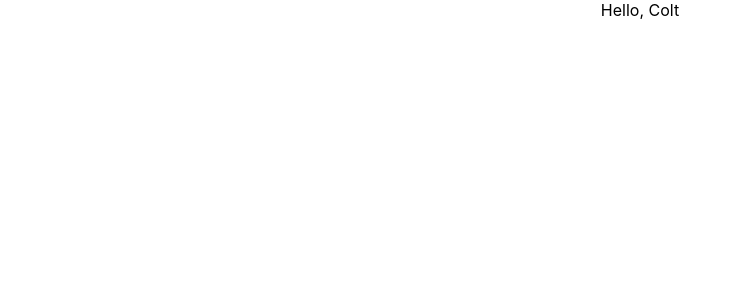
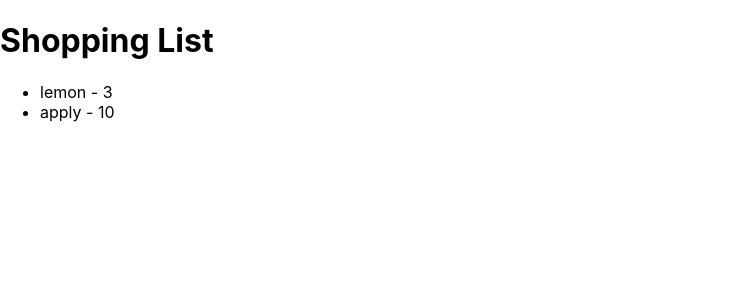
Before and after one commit to na-lin/Learn-Typescript, a React (Create React App) app in the folder shopping-app/: page / in a window 1280 px wide. Shown: the top 300 px of the page, without its empty margins (0-741 px from the left). Built offline with nearby package versions, Linux system fonts and the light colour scheme.

Commit message:
props passed from parent component

```diff
--- a/shopping-app/src/App.tsx
+++ b/shopping-app/src/App.tsx
@@ -1,11 +1,16 @@
 import React from "react";
 import Greeter from "./components/Greeter";
+import ShoppingList from "./components/ShoppingList";
 import "./App.css";
 
 function App() {
+  const items = [
+    { id: 1, product: "lemon", quantity: 3 },
+    { id: 2, product: "apply", quantity: 10 },
+  ];
   return (
-    <div className="App">
-      <Greeter person="Colt" />
+    <div>
+      <ShoppingList items={items} />
     </div>
   );
 }
--- /dev/null
+++ b/shopping-app/src/components/ShoppingList.tsx
@@ -0,0 +1,27 @@
+import React from "react";
+interface Item {
+  id: number;
+  product: string;
+  quantity: number;
+}
+
+interface ShoppingListProps {
+  items: Item[];
+}
+
+export default function ShoppingList({
+  items,
+}: ShoppingListProps): JSX.Element {
+  return (
+    <div>
+      <h1>Shopping List</h1>
+      <ul>
+        {items.map((item) => (
+          <li key={item.id}>
+            {item.product} - {item.quantity}
+          </li>
+        ))}
+      </ul>
+    </div>
+  );
+}
```
